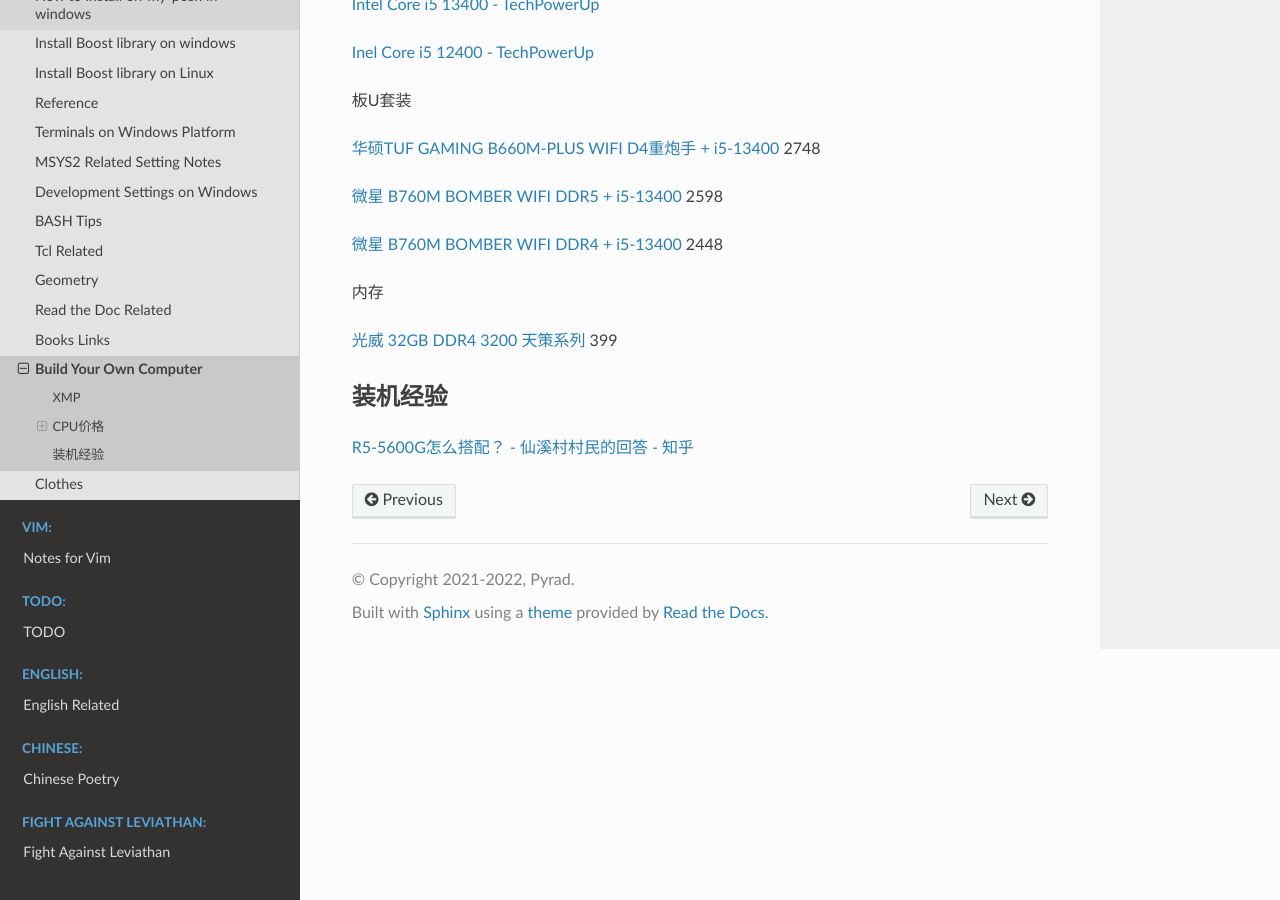
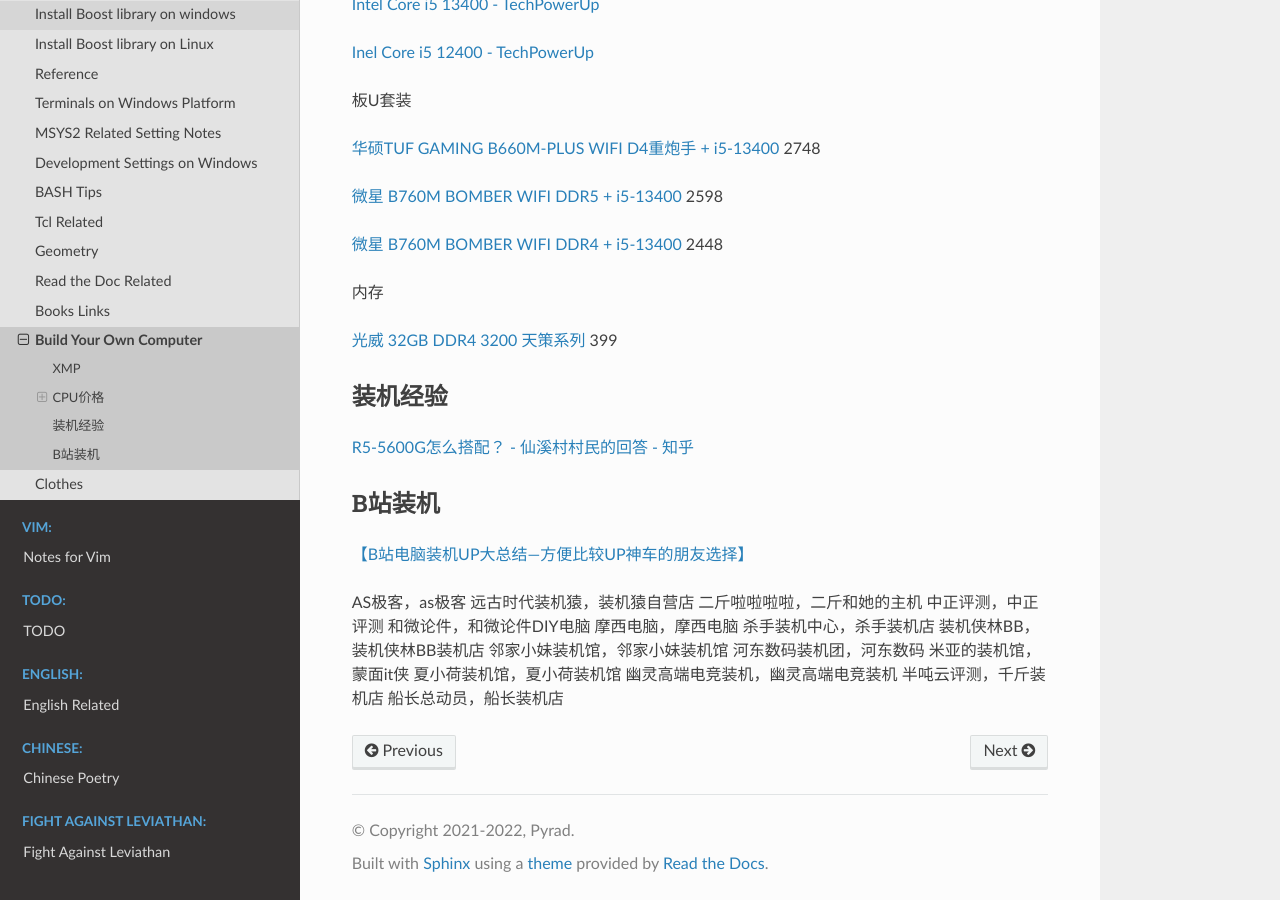
Before and after one commit to Pyrad/pyradnotes, a Sphinx documentation site: the page built from source/Notes/BuildYourOwnComputer.md, in a window 1280 px wide and 900 px high, scrolled down 1567 px. Built offline with Sphinx 7.4.7 and the Read the Docs theme 2.0.0, drawn with Linux system fonts in a browser that asks for light colours.

Commit message:
BYOC Names for shopping

```diff
--- a/source/Notes/BuildYourOwnComputer.md
+++ b/source/Notes/BuildYourOwnComputer.md
@@ -82,3 +82,24 @@
 ## 装机经验
 
 [R5-5600G怎么搭配？ - 仙溪村村民的回答 - 知乎](https://www.zhihu.com/question/485256886/answer/3137539970)
+
+
+## B站装机
+
+[【B站电脑装机UP大总结---方便比较UP神车的朋友选择】](https://www.bilibili.com/video/BV1LD4y1J7Ly/?share_source=copy_web&vd_source=eff6214d4429afad84b6a122ad71c441)
+
+AS极客，as极客
+远古时代装机猿，装机猿自营店
+二斤啦啦啦啦，二斤和她的主机
+中正评测，中正评测
+和微论件，和微论件DIY电脑
+摩西电脑，摩西电脑
+杀手装机中心，杀手装机店
+装机侠林BB，装机侠林BB装机店
+邻家小妹装机馆，邻家小妹装机馆
+河东数码装机团，河东数码
+米亚的装机馆，蒙面it侠
+夏小荷装机馆，夏小荷装机馆
+幽灵高端电竞装机，幽灵高端电竞装机
+半吨云评测，千斤装机店
+船长总动员，船长装机店
```
